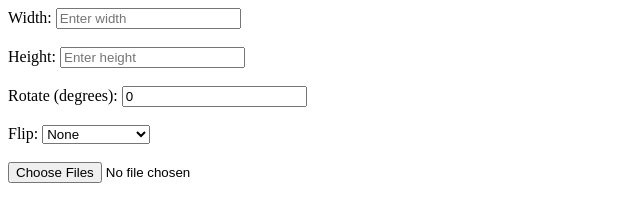
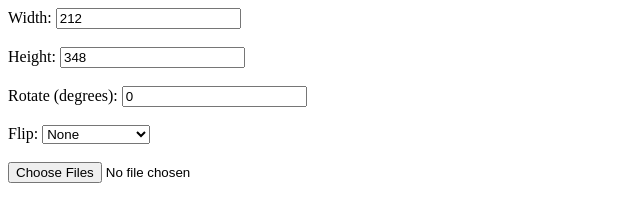
Before and after one commit to ThoNguyen2022/ThoNguyen2022.github.io, a plain HTML site: page ImageEditor.html in a window 1280 px wide. Shown: the full height of the page, 0-640 px from the left. Drawn offline with Linux system fonts and the light colour scheme.

Commit message:
Update ImageEditor.html

```diff
--- a/ImageEditor.html
+++ b/ImageEditor.html
@@ -8,11 +8,11 @@
 <body>
 
 <label for="widthInput">Width:</label>
-<input type="number" id="widthInput" placeholder="Enter width" required />
+<input type="number" id="widthInput" placeholder="Enter width" value="212" required />
 <br><br>
 
 <label for="heightInput">Height:</label>
-<input type="number" id="heightInput" placeholder="Enter height" required />
+<input type="number" id="heightInput" placeholder="Enter height" value="348" required />
 <br><br>
 
 <label for="rotateInput">Rotate (degrees):</label>
```
